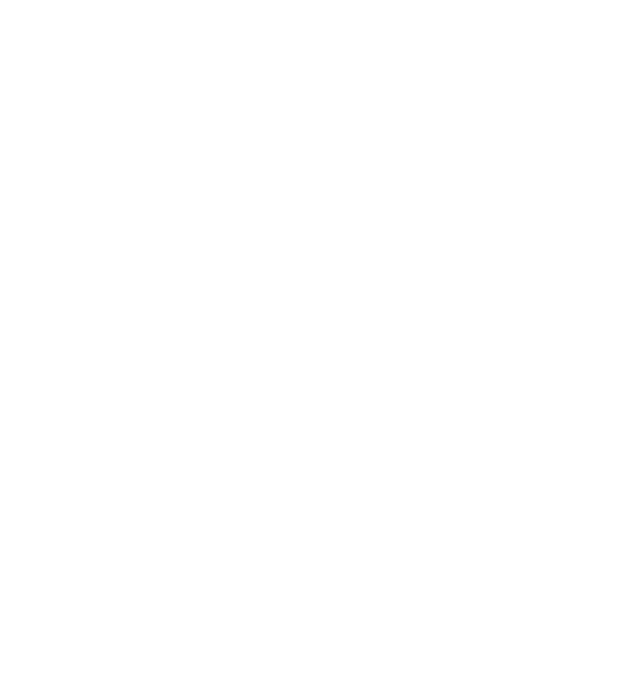
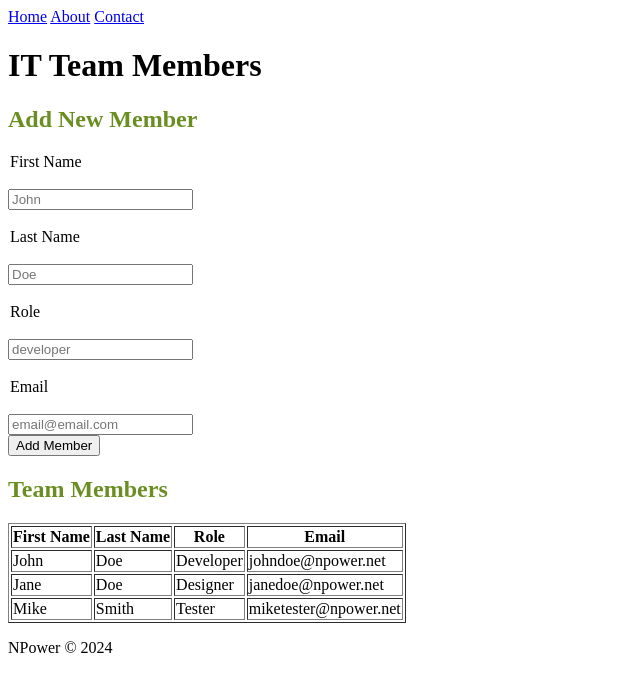
Before and after one commit to Olafende/Path2Tech_HTML_Project, a plain HTML site: page index.html in a window 1280 px wide. Shown: the whole page, without its empty margins (0-640 px from the left). Drawn offline with Linux system fonts and the light colour scheme.

Commit message:
First Commit

```diff
--- a/index.html
+++ b/index.html
@@ -4,8 +4,72 @@
   <meta charset="UTF-8">
   <meta name="viewport" content="width=device-width, initial-scale=1.0">
   <title>HTML Project</title>
+  <link rel="stylesheet" href="style.css">
 </head>
 <body>
+  <nav>
+    <a href="index.html">Home</a>
+    <a href="about.html">About</a>
+    <a href="Contact.html">Contact</a>
+  </nav>
 
+  <h1>IT Team Members</h1>
+  <h2>Add New Member</h2>
+  <form>
+    <legend>First Name</legend>
+<br>
+      <label for="message">
+        <input type="text" placeholder="John" name="message" id="message">
+      </label>
+<br><br>
+    <legend>Last Name</legend>
+<br>
+     <label for="message">
+        <input type="text" placeholder="Doe" name="message" id="message">
+      </label>
+<br><br>
+    <legend>Role</legend>
+<br>  <label for="message">
+        <input type="text" placeholder="developer" name="message" id="message">
+      </label>
+<br><br>
+    <legend>Email</legend>
+<br>
+      <label for="message">
+        <input type="text" placeholder="email@email.com" name="message" id="message">
+      </label>
+<br>
+      <button type="submit">Add Member</button>
+  </form>
+
+
+  <h2>Team Members</h2>
+  <table border="1">
+    <tr>
+      <th>First Name</th>
+      <th>Last Name</th>
+      <th>Role</th>
+      <th>Email</th>
+    </tr>
+    <tr>
+      <td>John</td>
+      <td>Doe</td>
+      <td>Developer</td>
+      <td>johndoe@npower.net</td>
+    </tr>
+    <tr>
+      <td>Jane</td>
+      <td>Doe</td>
+      <td>Designer</td>
+      <td>janedoe@npower.net</td>
+    </tr>
+    <tr>
+      <td>Mike</td>
+      <td>Smith</td>
+      <td>Tester</td>
+      <td>miketester@npower.net</td>
+    </tr>
+  </table>
+  <p>NPower &copy; 2024</p>
 </body>
 </html>
--- /dev/null
+++ b/style.css
@@ -0,0 +1,3 @@
+h2{
+    color:olivedrab
+}
```
